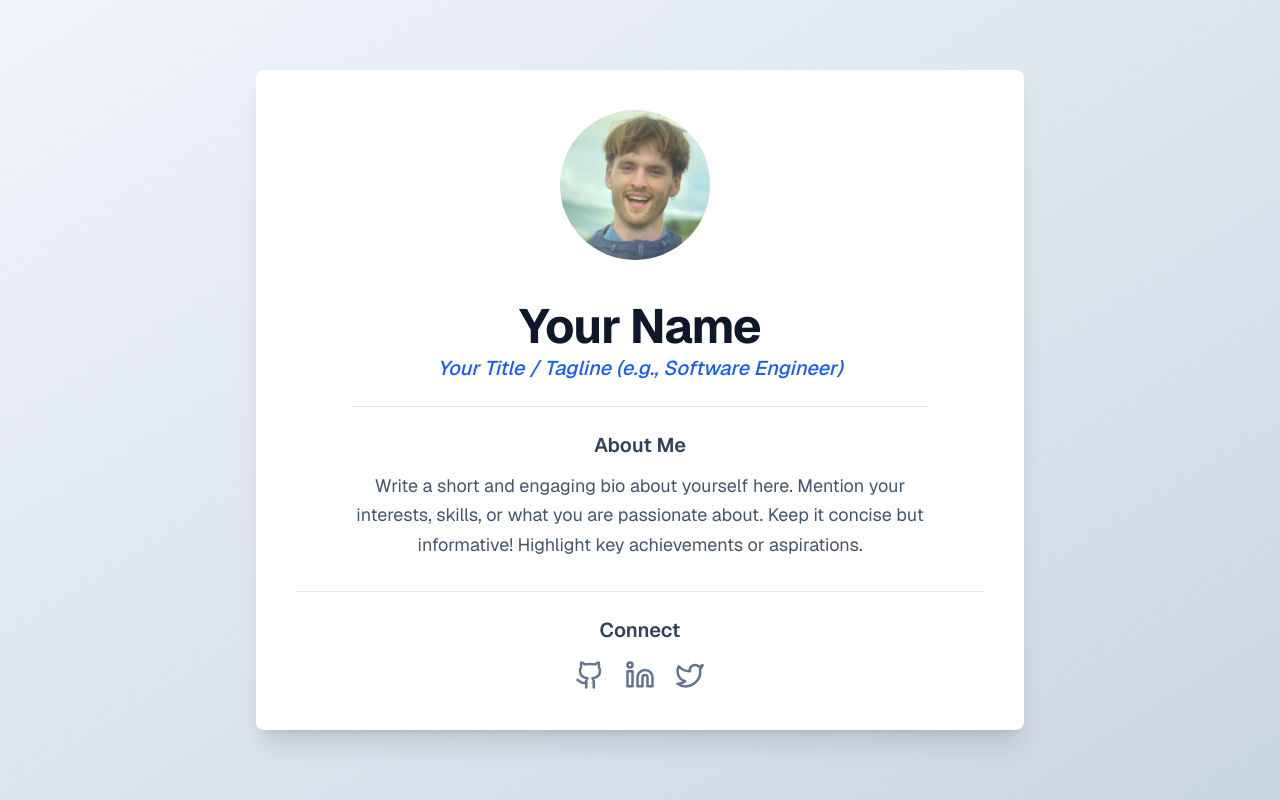
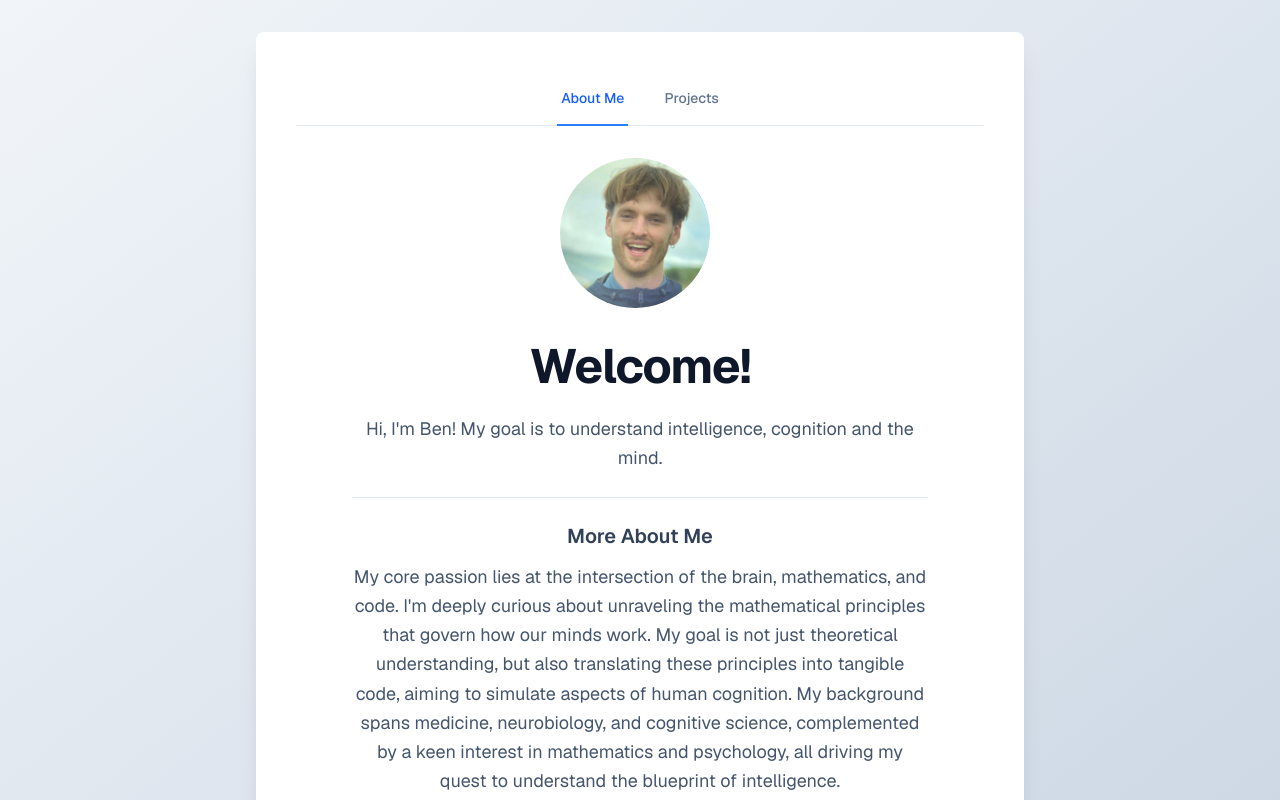
Before and after one commit to skoghoern/profile, a Next.js app: page /profile/ in a window 1280 px wide. Shown: the top 800 px of the page. Built offline with nearby package versions, Linux system fonts and the light colour scheme.

Commit message:
added second tab

```diff
--- a/src/app/page.tsx
+++ b/src/app/page.tsx
@@ -1,84 +1,184 @@
+"use client"; // Add this directive for useState
+
 import Image from "next/image";
-import { Github, Linkedin, Twitter } from "lucide-react"; // Using lucide-react for icons
+import { Github, Linkedin } from "lucide-react"; // Removed Twitter import for now
+import { useState } from "react"; // Import useState
 
 export default function Home() {
+  const [activeTab, setActiveTab] = useState<"about" | "projects">("about"); // State for active tab
+
   return (
     <main className="flex min-h-screen flex-col items-center justify-center p-4 sm:p-8 bg-gradient-to-br from-slate-100 to-slate-300 dark:from-slate-800 dark:to-slate-900 text-slate-800 dark:text-slate-200 font-sans">
       {/* Main Content Card */}
       <div className="w-full max-w-3xl bg-white dark:bg-slate-800/80 backdrop-blur-sm shadow-xl rounded-lg overflow-hidden transform transition-all duration-500 hover:shadow-2xl">
         <div className="p-6 sm:p-10 text-center relative">
-          {/* Profile Picture - Enhanced positioning and styling */}
-          <div className="mb-8 flex justify-center">
+          {/* Profile Picture and Name are now conditionally rendered inside the 'about' tab */}
+
+          {/* Tab Navigation */}
+          <div className="mb-8 border-b border-slate-200 dark:border-slate-700">
+            <nav
+              className="-mb-px flex justify-center space-x-8"
+              aria-label="Tabs"
+            >
+              <button
+                onClick={() => setActiveTab("about")}
+                className={`whitespace-nowrap py-4 px-1 border-b-2 font-medium text-sm ${
+                  activeTab === "about"
+                    ? "border-blue-500 text-blue-600 dark:border-blue-400 dark:text-blue-300"
+                    : "border-transparent text-slate-500 hover:text-slate-700 hover:border-slate-300 dark:text-slate-400 dark:hover:text-slate-300 dark:hover:border-slate-600"
+                }`}
+              >
+                About Me
+              </button>
+              <button
+                onClick={() => setActiveTab("projects")}
+                className={`whitespace-nowrap py-4 px-1 border-b-2 font-medium text-sm ${
+                  activeTab === "projects"
+                    ? "border-blue-500 text-blue-600 dark:border-blue-400 dark:text-blue-300"
+                    : "border-transparent text-slate-500 hover:text-slate-700 hover:border-slate-300 dark:text-slate-400 dark:hover:text-slate-300 dark:hover:border-slate-600"
+                }`}
+              >
+                Projects
+              </button>
+            </nav>
+          </div>
+
+          {/* Tab Content */}
+          <div className="text-left max-w-xl mx-auto">
             {" "}
-            {/* Center the image container */}
+            {/* Align content left */}
+            {activeTab === "about" && (
+              <section
+                id="about"
+                className="text-base sm:text-lg leading-relaxed"
+              >
+                {/* Profile Picture - Moved here */}
+                <div className="mb-6 flex justify-center">
                   <div className="relative w-32 h-32 sm:w-40 sm:h-40">
-              {" "}
-              {/* Container for image */}
                     <Image
-                // src="/profile/profile.jpg" // Explicitly include basePath
                       src="/profile/profile.jpg" // Path relative to the public directory
                       alt="Profile Picture"
-                width={150} // Add width
-                height={150} // Add height
-                className="rounded-full mb-4"
+                      width={150}
+                      height={150}
+                      className="rounded-full"
+                      priority // Prioritize loading the profile picture
                     />
                   </div>
                 </div>
 
-          {/* Name */}
-          <h1 className="text-3xl sm:text-4xl md:text-5xl font-bold mb-1 text-slate-900 dark:text-white tracking-tight">
-            Your Name
+                {/* Name - Moved here */}
+                <h1 className="text-3xl sm:text-4xl md:text-5xl font-bold mb-6 text-center text-slate-900 dark:text-white tracking-tight">
+                  Welcome!
                 </h1>
-          {/* Title/Tagline */}
-          <p className="text-lg sm:text-xl text-blue-600 dark:text-blue-400 font-medium mb-6 italic">
-            Your Title / Tagline (e.g., Software Engineer)
+
+                <p className="mb-6 text-slate-600 dark:text-slate-300 text-center">
+                  Hi, I'm Ben! My goal is to understand intelligence, cognition
+                  and the mind.
+                </p>
+                {/* Existing Bio Section */}
+                <div className="border-t border-slate-200 dark:border-slate-700 pt-6 mt-6 text-center">
+                  {" "}
+                  {/* Centered Bio */}
+                  <h3 className="text-xl font-semibold mb-3 text-slate-700 dark:text-slate-300">
+                    More About Me
+                  </h3>
+                  <p className="text-slate-600 dark:text-slate-300">
+                    My core passion lies at the intersection of the brain,
+                    mathematics, and code. I'm deeply curious about unraveling
+                    the mathematical principles that govern how our minds work.
+                    My goal is not just theoretical understanding, but also
+                    translating these principles into tangible code, aiming to
+                    simulate aspects of human cognition. My background spans
+                    medicine, neurobiology, and cognitive science, complemented
+                    by a keen interest in mathematics and psychology, all
+                    driving my quest to understand the blueprint of
+                    intelligence.
+                  </p>
+                </div>
+              </section>
+            )}
+            {activeTab === "projects" && (
+              <section
+                id="projects"
+                className="text-base sm:text-lg leading-relaxed"
+              >
+                <h2 className="text-2xl font-semibold mb-4 text-slate-800 dark:text-slate-200 text-center">
+                  Projects
+                </h2>
+                <p className="mb-4 text-slate-600 dark:text-slate-300 text-center">
+                  Here's an overview of some things I've worked on.
                 </p>
 
-          {/* Bio Section */}
-          <section className="mb-8 text-base sm:text-lg leading-relaxed max-w-xl mx-auto border-t border-slate-200 dark:border-slate-700 pt-6 mt-6">
-            <h2 className="text-xl font-semibold mb-3 text-slate-700 dark:text-slate-300">
-              About Me
-            </h2>
-            <p className="text-slate-600 dark:text-slate-300">
-              Write a short and engaging bio about yourself here. Mention your
-              interests, skills, or what you are passionate about. Keep it
-              concise but informative! Highlight key achievements or
-              aspirations.
+                {/* Project Example 1: Marimo Notebook */}
+                <div className="mb-6 p-4 border border-slate-200 dark:border-slate-700 rounded-md bg-slate-50 dark:bg-slate-800/50">
+                  <h3 className="text-lg font-semibold mb-2 text-slate-700 dark:text-slate-300">
+                    Visual Introduction to Active Inference
+                  </h3>
+                  <p className="text-slate-600 dark:text-slate-400 mb-3">
+                    An introduction to programming active inference agents in
+                    python with the pymdp package. Explore the concepts visually
+                    and interactively.
                   </p>
+                  <a
+                    href="https://skoghoern.github.io/notebooks/visual-intro_active-inference.html" // Updated link
+                    target="_blank"
+                    rel="noopener noreferrer"
+                    className="text-blue-600 dark:text-blue-400 hover:underline font-medium"
+                  >
+                    View Marimo Notebook
+                  </a>
+                </div>
+
+                {/* Project Example 2: Active Inference GIF */}
+                <div className="mb-6 p-4 border border-slate-200 dark:border-slate-700 rounded-md bg-slate-50 dark:bg-slate-800/50">
+                  <h3 className="text-lg font-semibold mb-2 text-slate-700 dark:text-slate-300">
+                    Active Inference Loop
+                  </h3>
+                  <p className="text-slate-600 dark:text-slate-400 mb-3">
+                    A brief visual explanation of the active inference concept.
+                  </p>
+                  <div className="flex justify-center my-4">
+                    <Image
+                      src="/profile/ActiveInferenceLoop.gif" // Assumes GIF is in public/profile
+                      alt="Active Inference Loop GIF"
+                      width={300} // Base width
+                      height={200} // Base height
+                      unoptimized={true} // Important for GIFs in Next.js Image component
+                      className="rounded w-64 h-auto md:w-80 lg:w-96" // Responsive width classes, auto height
+                    />
+                  </div>
+                </div>
+
+                {/* Add more project sections as needed */}
               </section>
+            )}
+          </div>
 
-          {/* Social Links Section */}
-          <section className="border-t border-slate-200 dark:border-slate-700 pt-6 mt-6">
+          {/* Social Links Section - Kept at bottom */}
+          <section className="border-t border-slate-200 dark:border-slate-700 pt-6 mt-10">
+            {" "}
+            {/* Increased top margin */}
             <h2 className="text-xl font-semibold mb-4 text-slate-700 dark:text-slate-300">
               Connect
             </h2>
             <div className="flex justify-center space-x-5">
               <a
-                href="https://github.com/your-username"
+                href="https://github.com/skoghoern"
                 target="_blank"
                 rel="noopener noreferrer"
                 aria-label="GitHub Profile"
                 className="text-slate-500 dark:text-slate-400 hover:text-blue-600 dark:hover:text-blue-400 transition-all duration-300 transform hover:-translate-y-1 hover:scale-110"
               >
-                <Github size={30} /> {/* Slightly larger icon */}
+                <Github size={30} />
               </a>
               <a
-                href="https://linkedin.com/in/your-profile"
+                href="https://www.linkedin.com/in/benedikt-waldeck-604ab02b2"
                 target="_blank"
                 rel="noopener noreferrer"
                 aria-label="LinkedIn Profile"
                 className="text-slate-500 dark:text-slate-400 hover:text-blue-600 dark:hover:text-blue-400 transition-all duration-300 transform hover:-translate-y-1 hover:scale-110"
               >
-                <Linkedin size={30} /> {/* Slightly larger icon */}
-              </a>
-              <a
-                href="https://twitter.com/your-handle"
-                target="_blank"
-                rel="noopener noreferrer"
-                aria-label="Twitter Profile"
-                className="text-slate-500 dark:text-slate-400 hover:text-blue-600 dark:hover:text-blue-400 transition-all duration-300 transform hover:-translate-y-1 hover:scale-110"
-              >
-                <Twitter size={30} /> {/* Slightly larger icon */}
+                <Linkedin size={30} />
               </a>
               {/* Add more links with icons as needed */}
             </div>
```
Also changed, not shown: 1 other file (tests, documents, lock files or other folders). Lines whose indentation alone changed are shown as unchanged.
